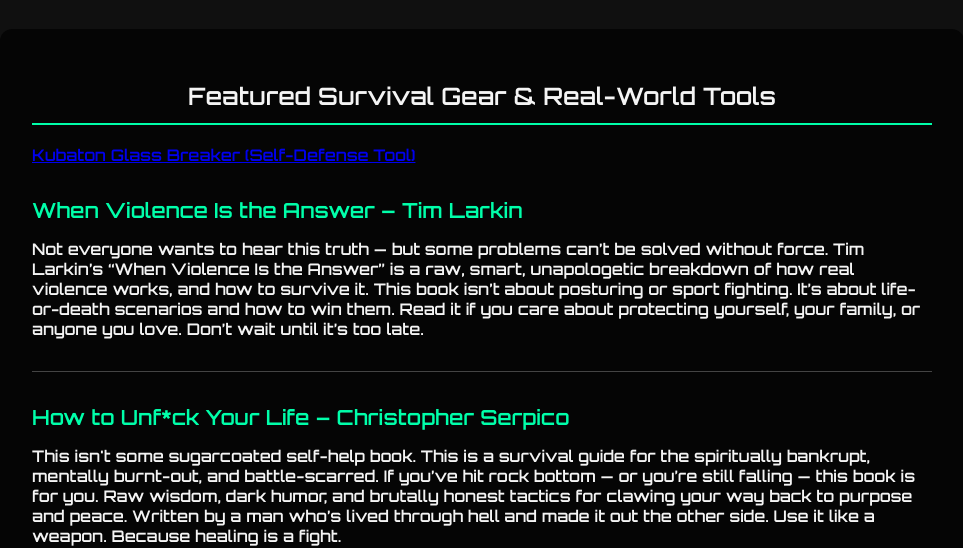
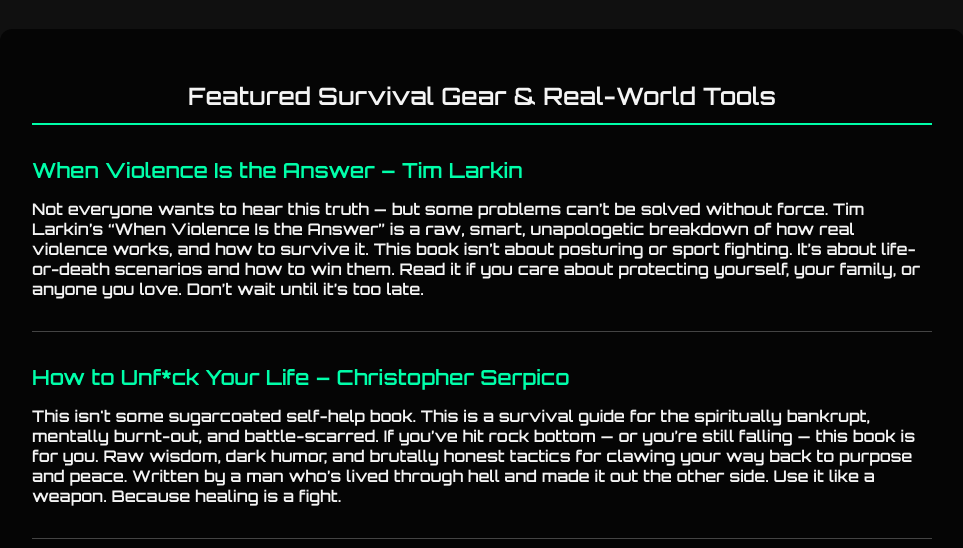
Before and after one commit to RebelQuotes1/rough-grit-final, a plain HTML site: page store.html in a window 1280 px wide. Shown: the part 256-804 px from the top of the page, without its empty margins (158-1121 px from the left). Drawn offline with Linux system fonts and the light colour scheme.

Commit message:
Update store.html

```diff
--- a/store.html
+++ b/store.html
@@ -57,10 +57,8 @@
     <h1>Grit Gear Store</h1>
     <div class="gear-list">
         <h2>Featured Survival Gear & Real-World Tools</h2>
+<a href="https://www.amazon.com/dp/B082XQ4V5Q" target="_blank" rel="noopener">
 
-        <a href="https://www.amazon.com/dp/B082XQ4V5Q" target="_blank" rel="noopener">
-    Kubaton Glass Breaker (Self-Defense Tool)
-</a>
 
 
         <div class="item">
```
